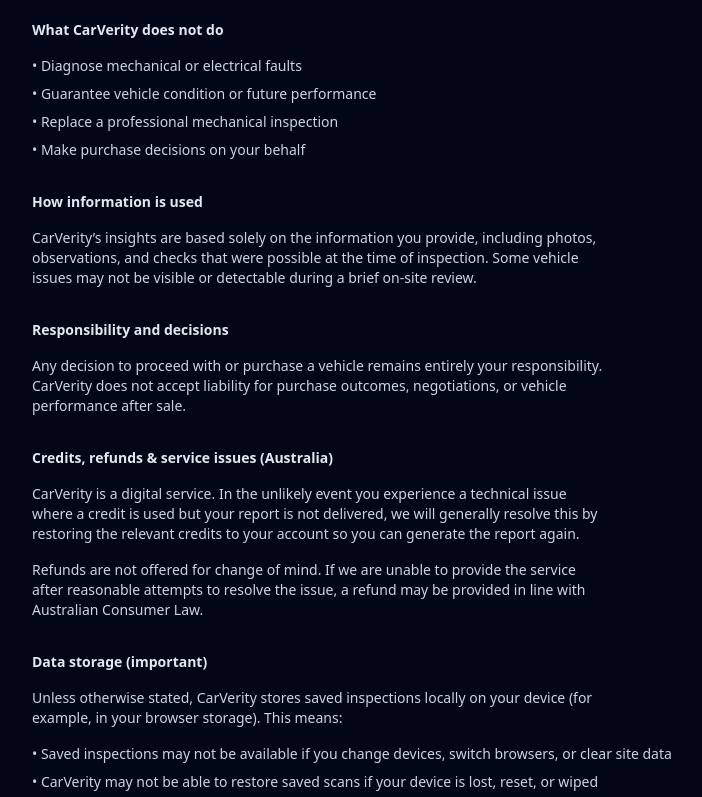
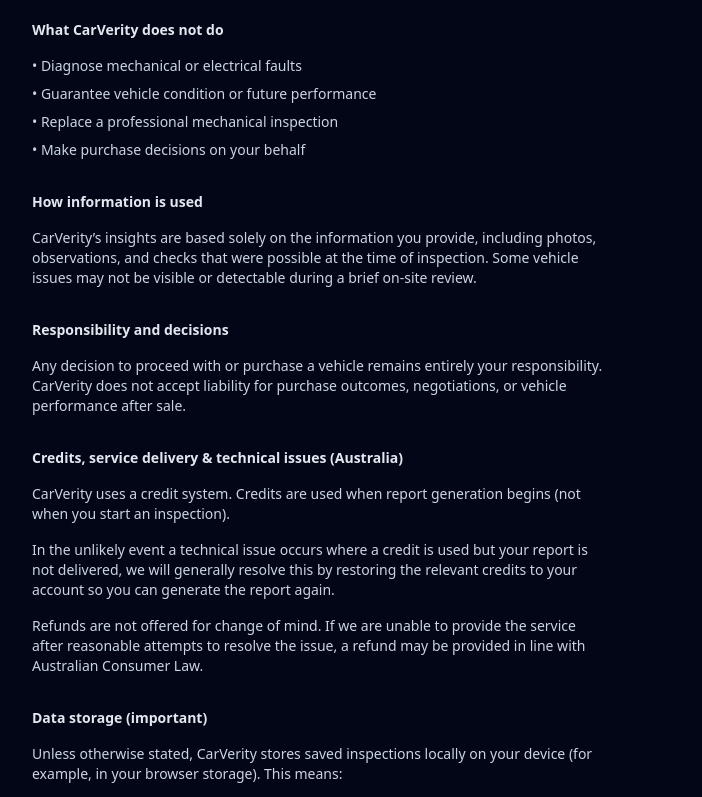
Before and after one commit to jeremy-swallow/carverity-clean, a React (Vite) app: page /terms in a window 1280 px wide. Shown: the part 368-1165 px from the top of the page, without its empty margins (248-950 px from the left). Built offline with nearby package versions, Linux system fonts and the light colour scheme; no server answers.

Commit message:
Clarify credits and service delivery wording in Terms

```diff
--- a/src/pages/Terms.tsx
+++ b/src/pages/Terms.tsx
@@ -71,14 +71,19 @@ export default function Terms() {
 
       <section className="space-y-4">
         <h2 className="text-sm font-semibold text-slate-200">
-          Credits, refunds &amp; service issues (Australia)
+          Credits, service delivery &amp; technical issues (Australia)
         </h2>
 
         <p className="text-sm text-slate-300 max-w-xl">
-          CarVerity is a digital service. In the unlikely event you experience a
-          technical issue where a credit is used but your report is not
-          delivered, we will generally resolve this by restoring the relevant
-          credits to your account so you can generate the report again.
+          CarVerity uses a credit system. Credits are used when report generation
+          begins (not when you start an inspection).
+        </p>
+
+        <p className="text-sm text-slate-300 max-w-xl">
+          In the unlikely event a technical issue occurs where a credit is used
+          but your report is not delivered, we will generally resolve this by
+          restoring the relevant credits to your account so you can generate the
+          report again.
         </p>
 
         <p className="text-sm text-slate-300 max-w-xl">
```
